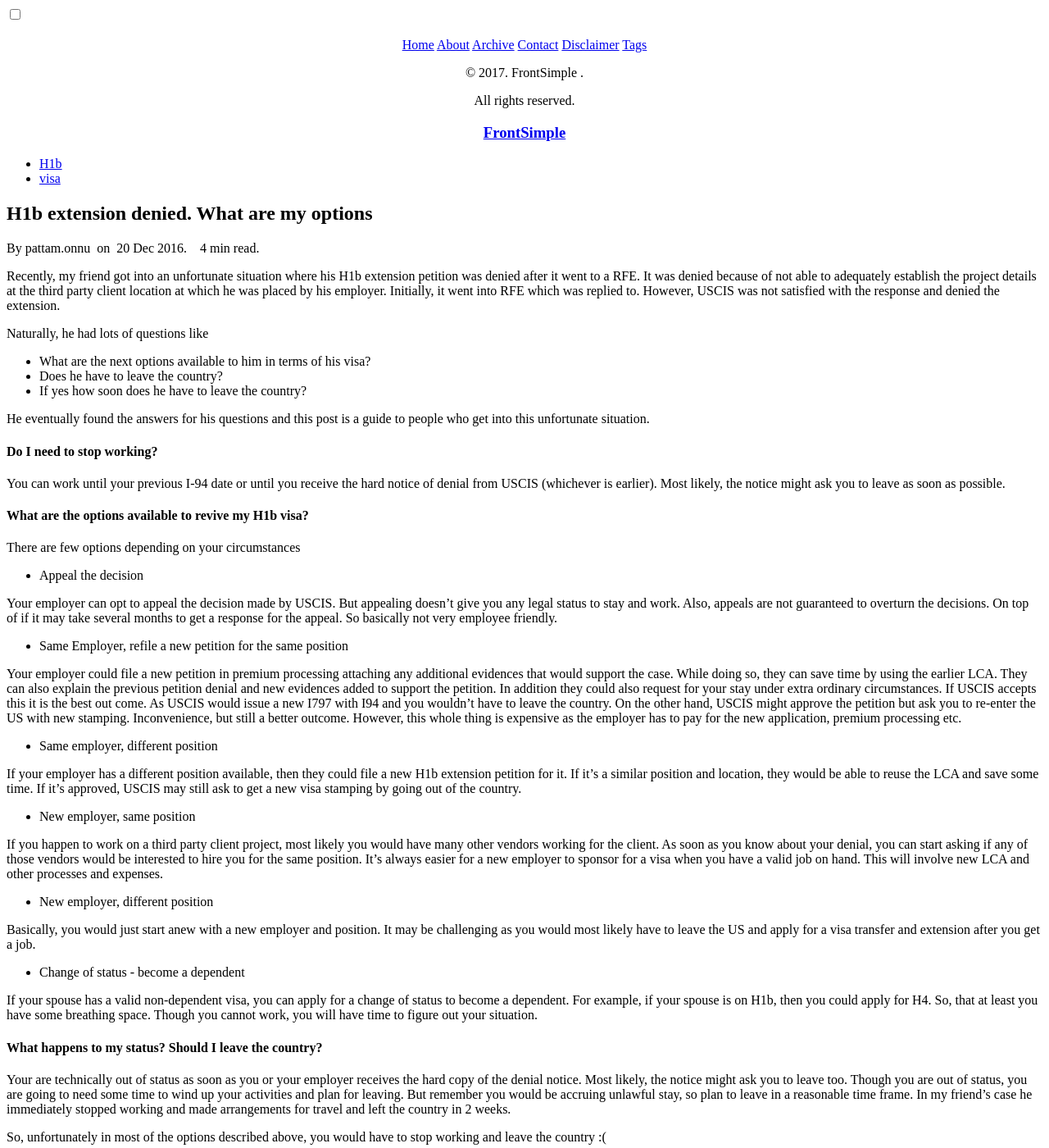
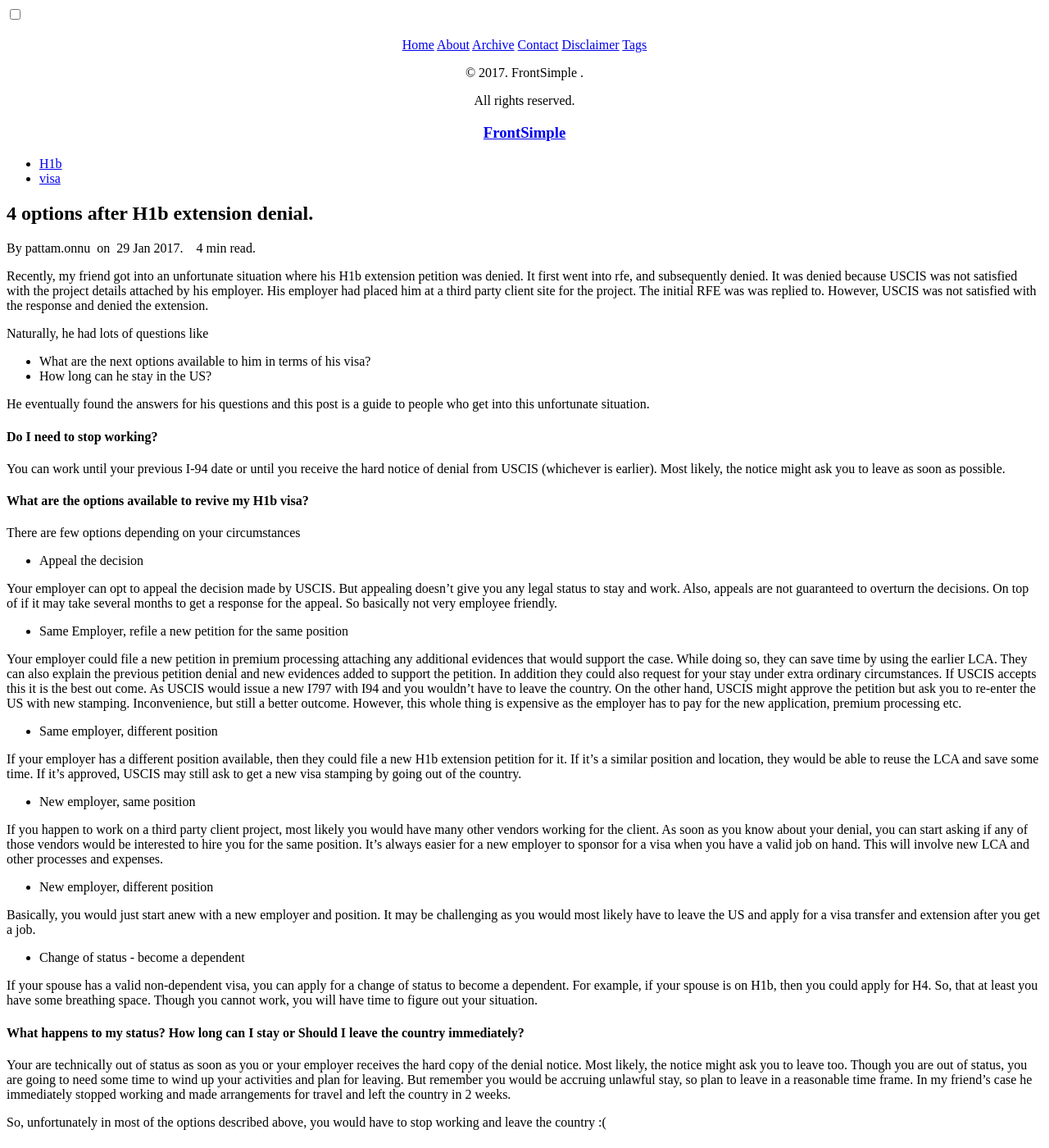
Before and after one commit to gitforwork2/gitforwork.github.io, a Jekyll site: the page built from _posts/2016-12-20-H1b-extension-denied-What-are-my-options.md, in a window 1280 px wide and 1400 px high. Shown: the whole window at 82% size. Built offline with Jekyll 4.4.1, drawn with Linux system fonts in a browser that asks for light colours; nearby versions of some CDN libraries; comment, search, counter and statistics services are not loaded.

Commit message:
spruced up a bit

```diff
--- a/_posts/2016-12-20-H1b-extension-denied-What-are-my-options.md
+++ b/_posts/2016-12-20-H1b-extension-denied-What-are-my-options.md
@@ -1,18 +1,16 @@
 ---
 layout: post
-title: H1b extension denied. What are my options
-date: 2016-12-20
+title: 4 options after H1b extension denial.
+date: 2017-1-29
 tags: H1b visa
 comments: true
 description: What are the options one has after H1b extension petition is denied
 ---
-Recently, my friend got into an unfortunate situation where his H1b extension petition was denied after it went to a RFE.
-It was denied because of not able to adequately establish the project details at the third party client location at which he was placed by his employer. Initially, it went into RFE which was replied to. However, USCIS was not satisfied with the response and denied the extension.
+Recently, my friend got into an unfortunate situation where his H1b extension petition was denied. It first went into rfe, and subsequently denied. It was denied because USCIS was not satisfied with the project details attached by his employer. His employer had placed him at a third party client site for the project. The initial RFE was was replied to. However, USCIS was not satisfied with the response and denied the extension.
 
 Naturally, he had lots of questions like
 - What are the next options available to him in terms of his visa?
-- Does he have to leave the country?
-- If yes how soon does he have to leave the country?
+- How long can he stay in the US?
 
 He eventually found the answers for his questions and this post is a guide to people who get into this unfortunate situation.
 
@@ -51,7 +49,7 @@ Basically, you would just start anew with a new employer and position. It may be
 
 If your spouse has a valid non-dependent visa, you can apply for a change of status to become a dependent. For example, if your spouse is on H1b, then you could apply for H4. So, that at least you have some breathing space. Though you cannot work, you will have time to figure out your situation.
 
-#### What happens to my status? Should I leave the country?
+#### What happens to my status? How long can I stay or Should I leave the country immediately?
 Your are technically out of status as soon as you or your employer receives the hard copy of the denial notice.
 Most likely, the notice might ask you to leave too. Though you are out of status, you are going to need some time to wind up your activities and plan for leaving. But remember you would be accruing unlawful stay, so plan to leave in a reasonable time frame. In my friend's case he immediately stopped working and made arrangements for travel and left the country in 2 weeks.
 
```
